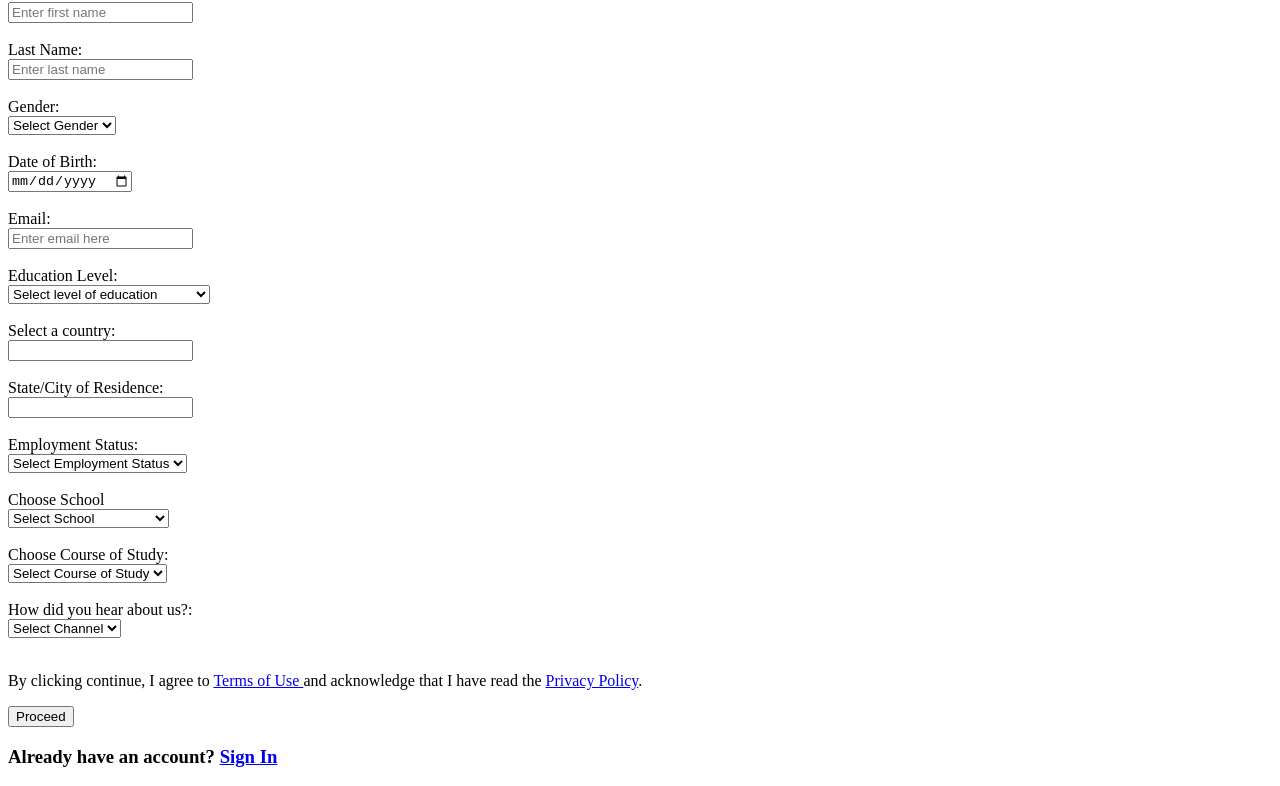
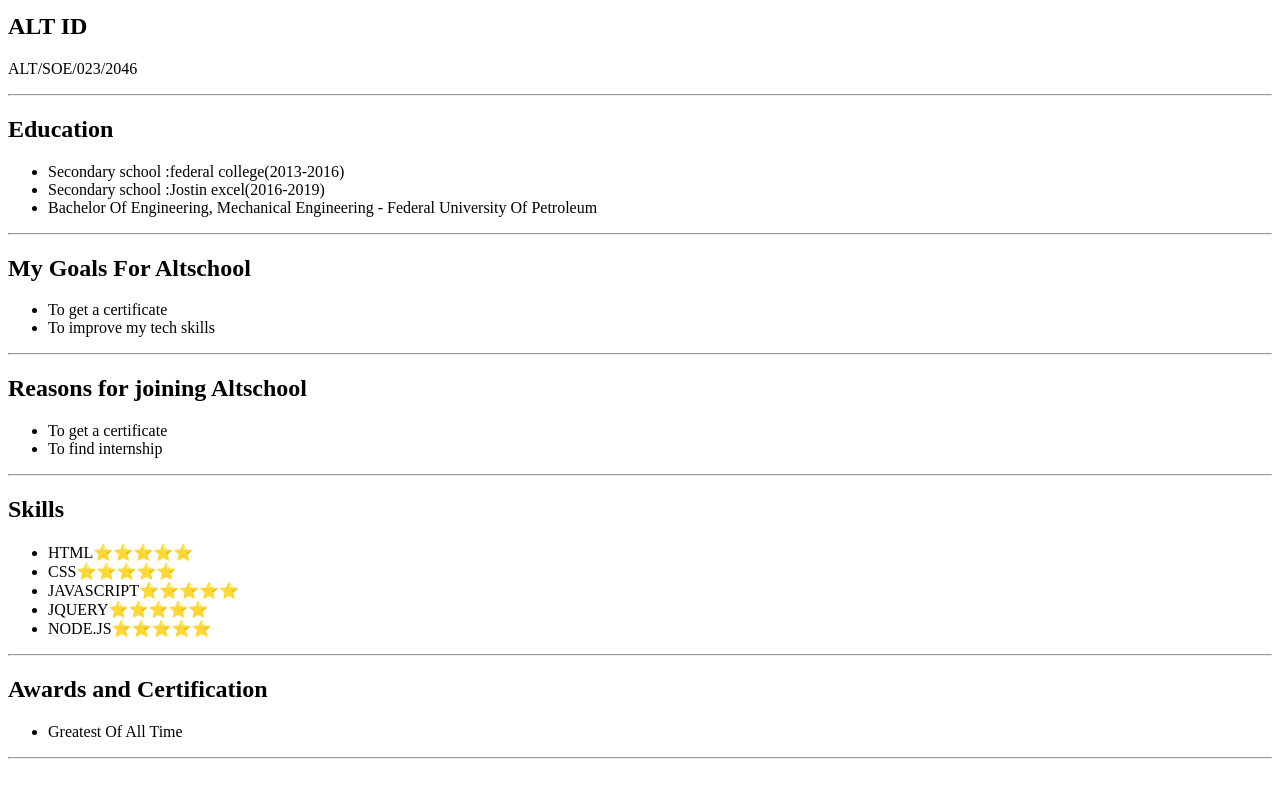
Before and after one commit to rabada7/html, a plain HTML site: page index.html in a window 1280 px wide. Shown: the part 137-923 px from the top of the page. Drawn offline with Linux system fonts and the light colour scheme; a web font is replaced by a local one.

Commit message:
Add files via upload

```diff
--- a/index.html
+++ b/index.html
@@ -1,167 +1,66 @@
 <!DOCTYPE html>
 <html lang="en">
+
 <head>
-    <meta charset="UTF-8">
-    <title>Document</title>
+      <meta charset="UTF-8"/>
+      <title>MY RESUME</title>
+      <link rel="preconnect" href="https://fonts.googleapis.com">
+      <link rel="preconnect" href="https://fonts.gstatic.com" crossorigin>
+      <link href="https://fonts.googleapis.com/css2?family=Kablammo&display=swap" rel="stylesheet">
 </head>
-<body>
-    <div class="form">
-        <h1>Application Form</h1>
-        <h3>Fill in your details</h3>
-        <form action="">
-            <div class="input-box">
-                <label for="fullName">Full Name:</label><br>
-                <input type="text" id="fullName" name="fullName" required placeholder="Enter first name"><br><br>
-            </div>
-            <div class="input-box">
-                <label for="fullName">Last Name:</label><br>
-                <input type="text" id="fullName" name="lastName" required placeholder="Enter last name"><br><br>
-            </div>
-            <div class="input-box">
-                <label for="gender">Gender:</label><br>
-                <select name="" id="">
-                <option value="select Gender">Select Gender</option>
-                <option value="select Gender">Male</option>
-                <option value="select Gender">Female</option>
-            </select><br><br>
-            </div>
-            <div class="input-box">
-                <label for="fullName">Date of Birth:</label><br>
-                <input type="date" id="fullName" name="lastName" required placeholder="Enter last name"><br><br>
-            </div>
-            <div class="input-box">
-                <label for="email">Email:</label><br>
-                <input type="email" id="email" name="email" required placeholder="Enter email here"><br><br>
-            </div>
-            <div class="input-box">
-                <label for="fullName">Education Level:</label><br>
-                <select name="gender" id="">
-                    <option value="select Gender">Select level of education </option>
-                    <option value="select Gender">Bsc</option>
-                    <option value="select Gender">Msc</option>
-                    <option value="select Gender">Diploma</option>
-                    <option value="select Gender">Doctorate(PhD)</option>
-                    <option value="select Gender">High school/Secondary school</option>
-                    <option value="select Gender">Under Graduate</option>
-                    <option value="select Gender">Junior/Middle School</option>
-                    <option value="select Gender">Post Graduate</option>
-                </select><br><br>
-            </div>
-            <div class="input-box">
-                <label for="country">Select a country:</label><br>
-                <input type="text" id="country" name="country" list="countryList">
-
-                <datalist id="countryList">
-                  <option value="Algeria">
-                  <option value="Angola">
-                  <option value="Egypt">
-                  <option value="Ethiopia">
-                  <option value="Kenya">
-                  <option value="Morocco">
-                  <option value="Nigeria">
-                  <option value="South Africa">
-                  <option value="Canada">
-                  <option value="United States">
-                  <option value="France">
-                  <option value="Germany">
-                  <option value="Italy">
-                  <option value="Spain">
-                  <option value="United Kingdom">
-                </datalist><br><br>
-            </div>
-            <div class="input-box">
-                <label for="state">State/City of Residence:</label><br>
-                <input type="text" id="state" name="state" list="stateList">
-
-                <datalist id="stateList">
-                  <option value="Abia">
-                  <option value="Adamawa">
-                  <option value="Akwa Ibom">
-                  <option value="Anambra">
-                  <option value="Bauchi">
-                  <option value="Bayelsa">
-                  <option value="Benue">
-                  <option value="Borno">
-                  <option value="Cross River">
-                  <option value="Delta">
-                  <option value="Ebonyi">
-                  <option value="Edo">
-                  <option value="Ekiti">
-                  <option value="Enugu">
-                  <option value="Gombe">
-                  <option value="Imo">
-                  <option value="Jigawa">
-                  <option value="Kaduna">
-                  <option value="Kano">
-                  <option value="Katsina">
-                  <option value="Kebbi">
-                  <option value="Kogi">
-                  <option value="Kwara">
-                  <option value="Lagos">
-                  <option value="Nasarawa">
-                  <option value="Niger">
-                  <option value="Ogun">
-                  <option value="Ondo">
-                  <option value="Osun">
-                  <option value="Oyo">
-                  <option value="Plateau">
-                  <option value="Rivers">
-                  <option value="Sokoto">
-                  <option value="Taraba">
-                  <option value="Yobe">
-                  <option value="Zamfara">
-                </datalist><br><br>
-            </div>
-            <div class="input-box">
-                <label for="gender">Employment Status:</label><br>
-                <select name="" id="">
-                <option value="select Gender">Select Employment Status</option>
-                <option value="select Gender">Employed</option>
-                <option value="select Gender">Unemployed</option>
-            </select><br><br>
-            </div>
-
-            <div class="input-box">
-                <label for="Choose School">Choose School</label><br>
-                <select name="" id="">
-                    <option value="select Gender">Select School</option>
-                <option value="select Gender">School of Engineering</option>
-                <option value="select Gender">School of Data Science</option>
-            </select><br><br>
-            </div>
-            <div class="input-box">
-                <label for="Course of Study">Choose Course of Study:</label><br>
-                <select name="" id="">
-                    <option value="select Gender">Select Course of Study</option>
-                    <option value="select Course of Study">Cloud Engineering</option>
-                    <option value="select Course of Study">Frontend Engineering</option>
-                    <option value="select Course of Study">Backend Engineering</option>
-                </select><br><br>
-            </div>
-            <div class="input-box">
-                <label for="gender">How did you hear about us?:</label><br>
-                <select name="" id="">
-                <option value="select Gender">Select Channel</option>
-                <option value="select Gender">X</option>
-                <option value="select Gender">Facebook</option>
-                <option value="select Gender">Linkedin</option>
-                <option value="select Gender">Youtube</option>
-                <option value="select Gender">Bill Board</option>
-                <option value="select Gender">Instagram</option>
-                <option value="select Gender">Friend</option>
-                <option value="select Gender">Other</option>
-            </select><br><br>
-            </div>
 
 
+<body>
+    <nav>
+        <ul>
+          <li><a href="./inde.html">Home</a></li>
+          <li><a href="./index.html">Sign Up/Sign In</a></li>
+          <li><a href="https:/wa.me/+2347064808892">Contact</a></li>
+        </ul>
+      </nav>
+  <div class="fuck">
+  <h1>Osamuta Onyebucbi Emmanuel</h1>
 
-        </form>
-        <p>By clicking continue, I agree to  <a href="#"> Terms of Use </a> and acknowledge that I
-            have read the <a href="#"> Privacy Policy</a>.</p>
-            <button>Proceed</button>
-            <h3>Already have an account? <a href="#">Sign In</a></h3>
+    <h2>ALT ID</h2>
+        <P>ALT/SOE/023/2046</P>
+        <hr/>
+        <h2>Education</h2>
+        <ul>
+            <li>Secondary school :federal college(2013-2016)</li>
+            <li>Secondary school :Jostin excel(2016-2019)</li>
+            <li>Bachelor Of Engineering, Mechanical Engineering - Federal University Of Petroleum </li>
+        </ul>
+        <hr/>
+        <h2>My Goals For Altschool</h2>
+        <ul>
+            <li>To get a certificate </li>
+            <li>To improve my tech skills </li>
+
+        </ul>
+        <hr>
+        <h2>Reasons for joining Altschool</h2>
+        <ul>
+            <li>To get a certificate </li>
+            <li>To find internship </li>
 
 
-    </div>
+        </ul>
+        <hr/>
+        <h2>Skills</h2>
+        <ul>
+            <li>HTML⭐️⭐️⭐️⭐️⭐️</li>
+            <li>CSS⭐️⭐️⭐️⭐️⭐️</li>
+            <li>JAVASCRIPT⭐️⭐️⭐️⭐️⭐️</li>
+            <li>JQUERY⭐️⭐️⭐️⭐️⭐️</li>
+            <li>NODE.JS⭐️⭐️⭐️⭐️⭐️</li>
+        </ul>
+        <hr/>
+        <h2>Awards and Certification</h2>
+        <ul>
+            <li>Greatest Of All Time</l>
+        </ul>
+        <hr/>
+
 </body>
+
 </html>
```
Also changed, not shown: insd.html (added, +167 -0 lines).
